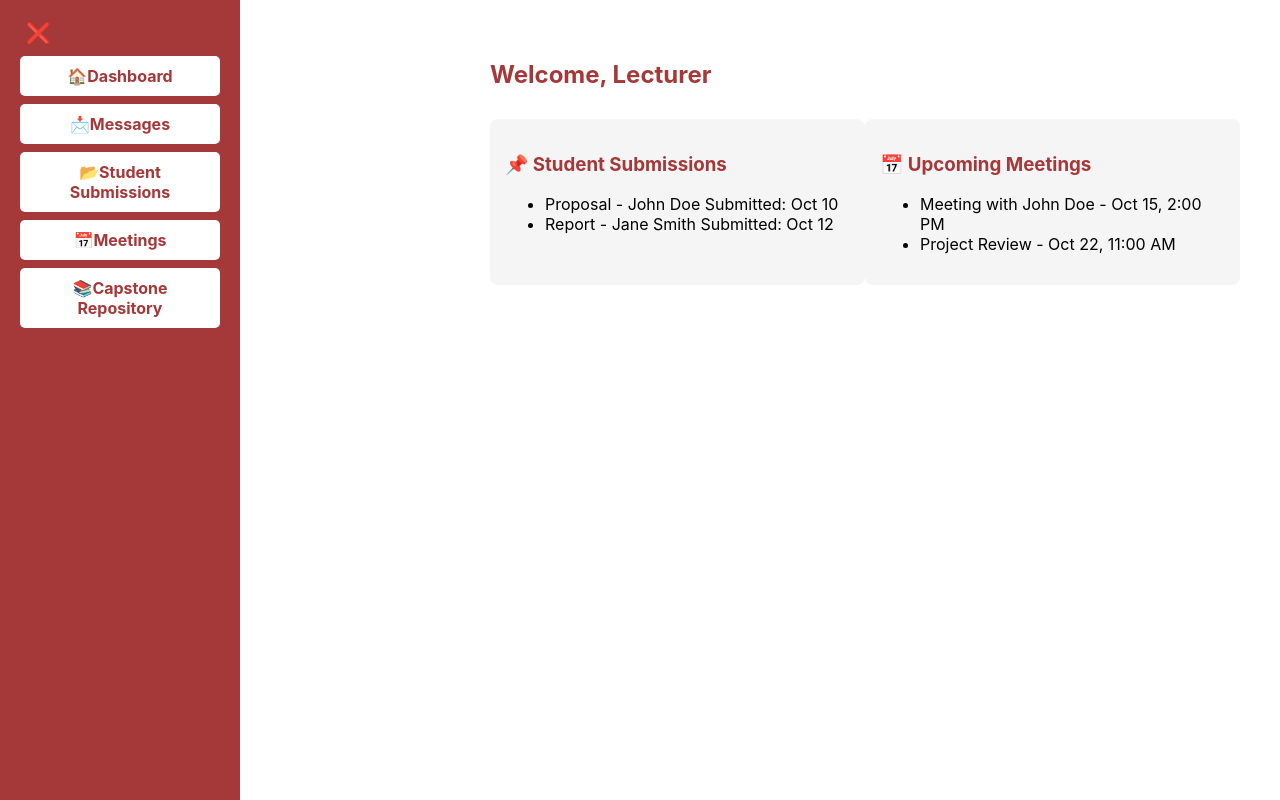
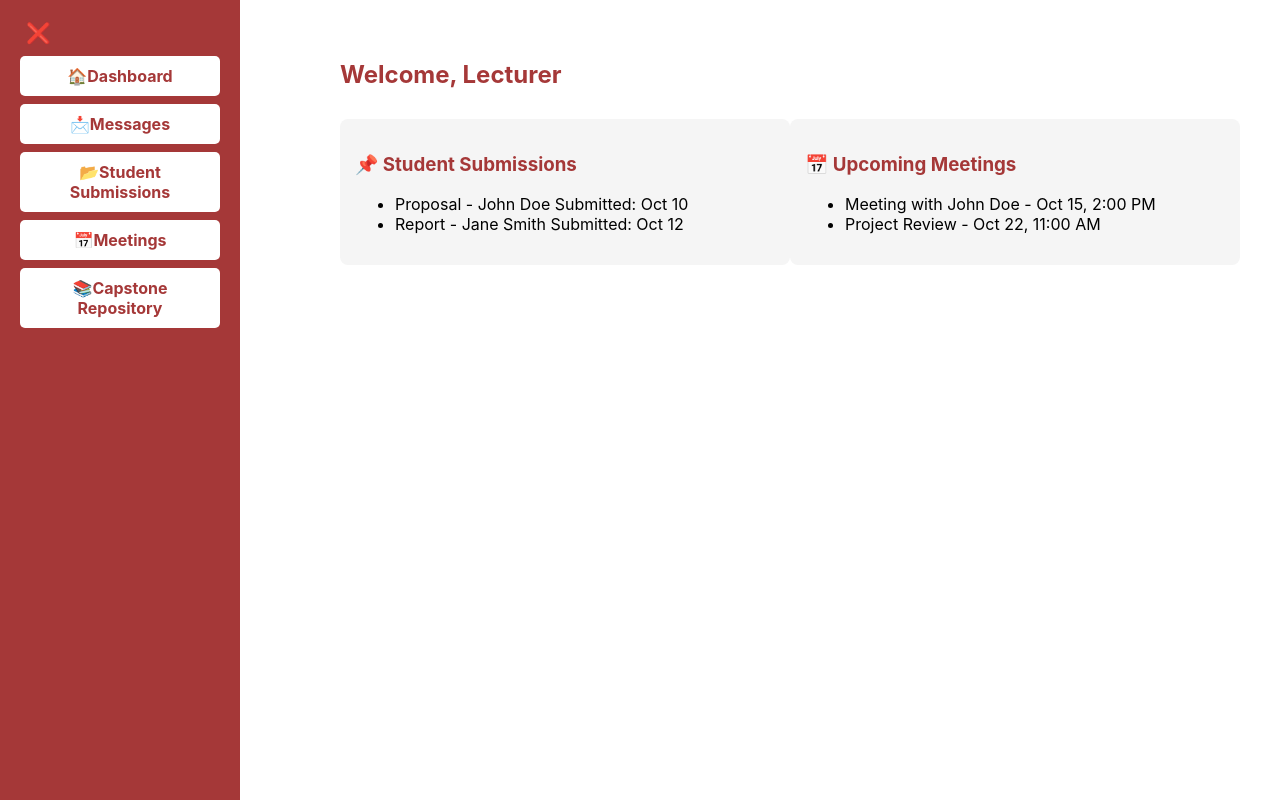
Before and after one commit to BlazingTwister/finalflow, a React (Create React App) app in the folder frontend/: page /lecturer/dashboard in a window 1280 px wide. Built offline with nearby package versions, Linux system fonts and the light colour scheme.

Commit message:
Reduced student dashboard margin

```diff
--- a/frontend/src/styles/dashboard.css
+++ b/frontend/src/styles/dashboard.css
@@ -6,7 +6,7 @@
 
 /* Main Content */
 .dashboard-main {
-  margin-left: 250px; /* Matches sidebar width */
+  margin-left: 100px; /* Matches sidebar width */
   padding: 20px;
   flex-grow: 1;
   transition: margin-left 0.3s ease-in-out;
```
